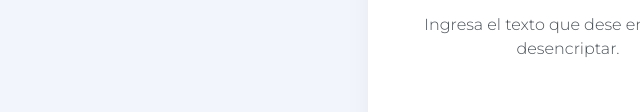
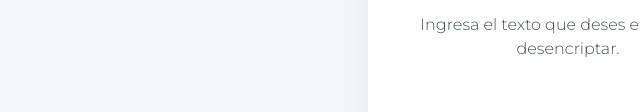
Before and after one commit to Luis-Carlos-H/Encriptador-Alura-One, a plain HTML site: page decodificador.html in a window 1280 px wide. Shown: the part 688-800 px from the top of the page, 640-1280 px from the left. Drawn offline with Linux system fonts and the light colour scheme.

Commit message:
prueba 2

```diff
--- a/decodificador.html
+++ b/decodificador.html
@@ -29,7 +29,7 @@
                 <button name="copiar" id="copi"><p>Copiar</p></button>
                 <div class="frame" id="fram">
                     <p class="mensaje">Ningun mensaje fue encontrado</p>
-                    <p class="texto2">Ingresa el texto que dese encriptar o desencriptar.</p>
+                    <p class="texto2">Ingresa el texto que deses encriptar o desencriptar.</p>
 
                 </div>
                 <h2 class="munheco" id="muneco">
```
